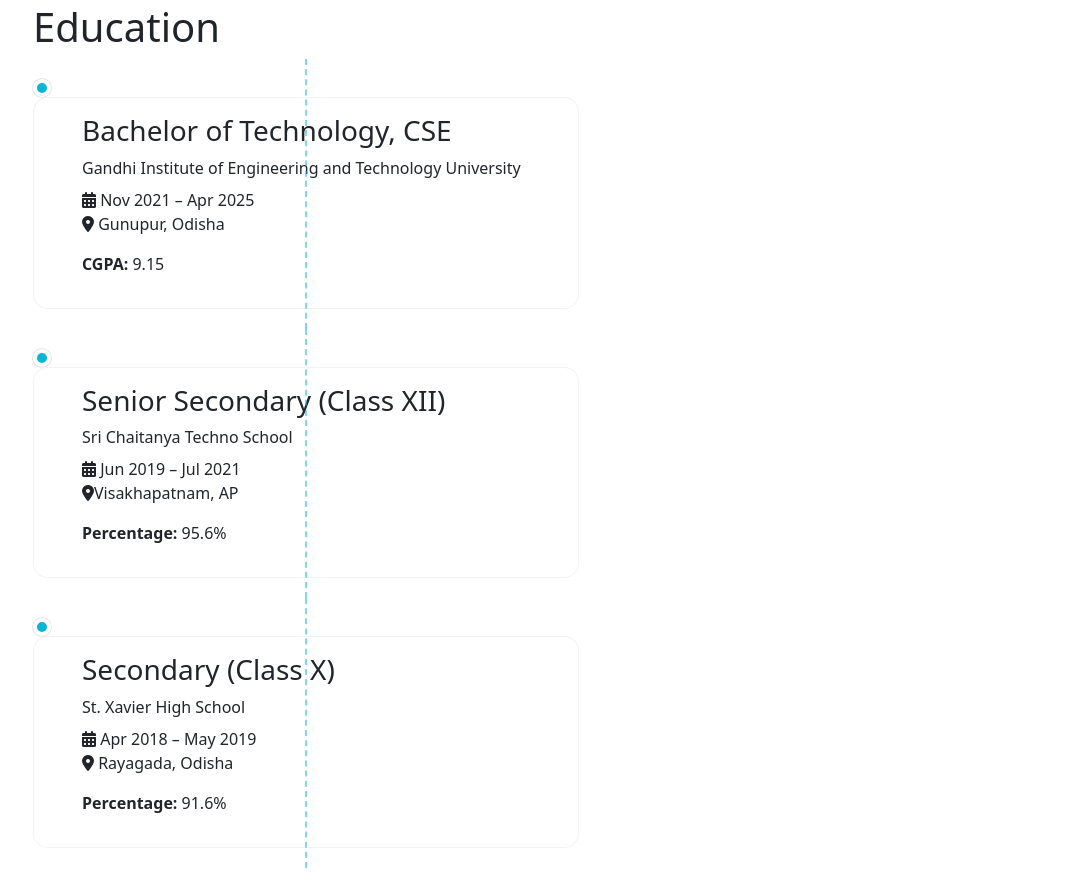
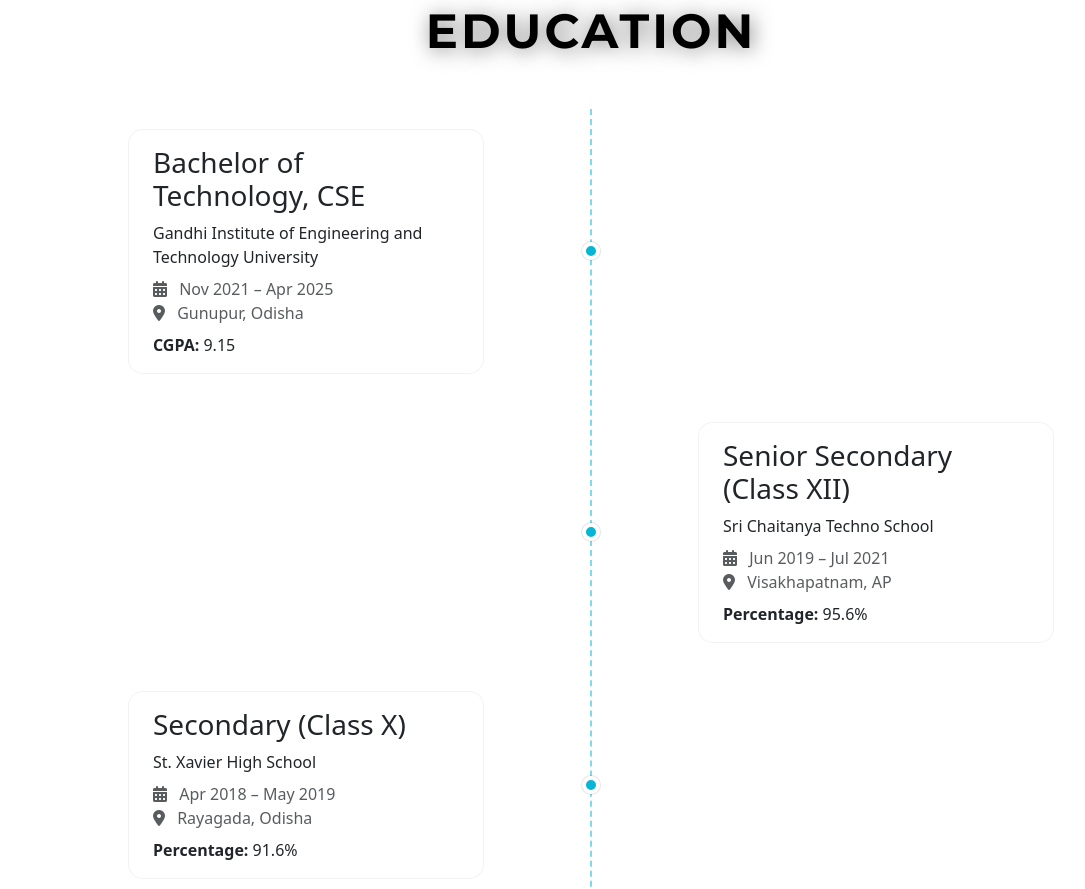
Before and after one commit to naiduankita7/Portfolio, a plain HTML site: page index.html in a window 1280 px wide. Shown: the part 3134-4023 px from the top of the page, without its empty margins (49-1134 px from the left). Drawn offline with Linux system fonts and the light colour scheme.

Commit message:
Update index.html

```diff
--- a/index.html
+++ b/index.html
@@ -285,56 +285,63 @@
 
     </section>
     <section id="education" class="container mt-5 mb-5">
-        <div class="row">
-            <div class="col-md-6">
-
-
-        <h1>Education</h1>
-        <div class="d-flex flex-column">
+        <h1 class="heading text-center mb-5">Education</h1>
         <div class="education-content">
-                <div class="dot"></div>
-                <div class="px-5 py-3 education-card">
+            <div class="row education-row align-items-center mb-5">
+                <div class="col-md-1"> </div>
+                    <!-- Empty column for alignment -->
+                <div class="col-md-4">
+                    <div class="education-card px-4 py-3">
                         <h3>Bachelor of Technology, CSE</h3>
-                    <p class="mb-2">Gandhi Institute of Engineering and
-                        Technology University</p>
-                    <div class="flex flex-wrap gap-x-4 gap-y-2 mb-3">
-                        <span class="flex items-center gap-2"><i class="fas fa-calendar-alt"></i> Nov 2021 –
-                            Apr 2025</span><br> <span class="flex items-center gap-2"><i
-                                class="fas fa-map-marker-alt"></i>
-                            Gunupur,
-                            Odisha</span>
+                        <p class="mb-2">Gandhi Institute of Engineering and Technology University</p>
+                        <div class="text-muted mb-2">
+                            <i class="fas fa-calendar-alt me-2"></i> Nov 2021 – Apr 2025<br>
+                            <i class="fas fa-map-marker-alt me-2"></i> Gunupur, Odisha
                         </div>
-                    <p class="text-sm"><strong>CGPA:</strong> 9.15</p>
+                        <p class="mb-0"><strong>CGPA:</strong> 9.15</p>
                     </div>
                 </div>
-            <div class="education-content">
-                <div class="dot active"></div>
-                <div class="px-5 py-3 education-card">
+                <div class="col-md-2 text-center position-relative d-flex justify-content-center">
+                    <div class="dot"></div>
+                </div>
+                <div class="col-md-5"></div>
+
+            </div>
+            <div class="row education-row align-items-center mb-5">
+                <div class="col-md-5"></div>
+                <div class="col-md-2 text-center position-relative d-flex justify-content-center">
+                    <div class="dot"></div>
+                </div>
+                <div class="col-md-4">
+                    <div class="education-card px-4 py-3 text-start">
                         <h3>Senior Secondary (Class XII)</h3>
                         <p class="mb-2">Sri Chaitanya Techno School</p>
-                    <div class="flex flex-wrap gap-x-4 gap-y-2 mb-3">
-                        <span class="flex items-center gap-2"><i class="fas fa-calendar-alt"></i> Jun 2019 –
-                            Jul 2021</span><br> <span class="flex items-center gap-2"><i
-                                class="fas fa-map-marker-alt"></i>Visakhapatnam, AP</span>
+                        <div class="text-muted mb-2">
+                            <i class="fas fa-calendar-alt me-2"></i> Jun 2019 – Jul 2021<br>
+                            <i class="fas fa-map-marker-alt me-2"></i> Visakhapatnam, AP
                         </div>
-                    <p class="text-sm"><strong>Percentage:</strong> 95.6%</p>
+                        <p class="mb-0"><strong>Percentage:</strong> 95.6%</p>
                     </div>
                 </div>
-            <div class="education-content">
-                <div class="dot"></div>
-                <div class="px-5 py-3 education-card">
+                <div class="col-md-1"></div>
+            </div>
+            <div class="row education-row align-items-center mb-5">
+                <div class="col-md-1"></div>
+                <div class="col-md-4">
+                    <div class="education-card px-4 py-3">
                         <h3>Secondary (Class X)</h3>
                         <p class="mb-2">St. Xavier High School</p>
-                    <div class="flex flex-wrap gap-x-4 gap-y-2 mb-3">
-                        <span class="flex items-center gap-2"><i class="fas fa-calendar-alt"></i> Apr 2018 –
-                            May 2019</span><br>
-                        <span class="flex items-center gap-2"><i class="fas fa-map-marker-alt"></i> Rayagada,
-                            Odisha</span>
+                        <div class="text-muted mb-2">
+                            <i class="fas fa-calendar-alt me-2"></i> Apr 2018 – May 2019<br>
+                            <i class="fas fa-map-marker-alt me-2"></i> Rayagada, Odisha
                         </div>
-                    <p class="text-sm"><strong>Percentage:</strong> 91.6%</p>
+                        <p class="mb-0"><strong>Percentage:</strong> 91.6%</p>
                     </div>
                 </div>
+                <div class="col-md-2 text-center position-relative d-flex justify-content-center">
+                    <div class="dot"></div>
                 </div>
+                <div class="col-md-5"></div>
             </div>
         </div>
 
```
Lines whose indentation alone changed are shown as unchanged.
